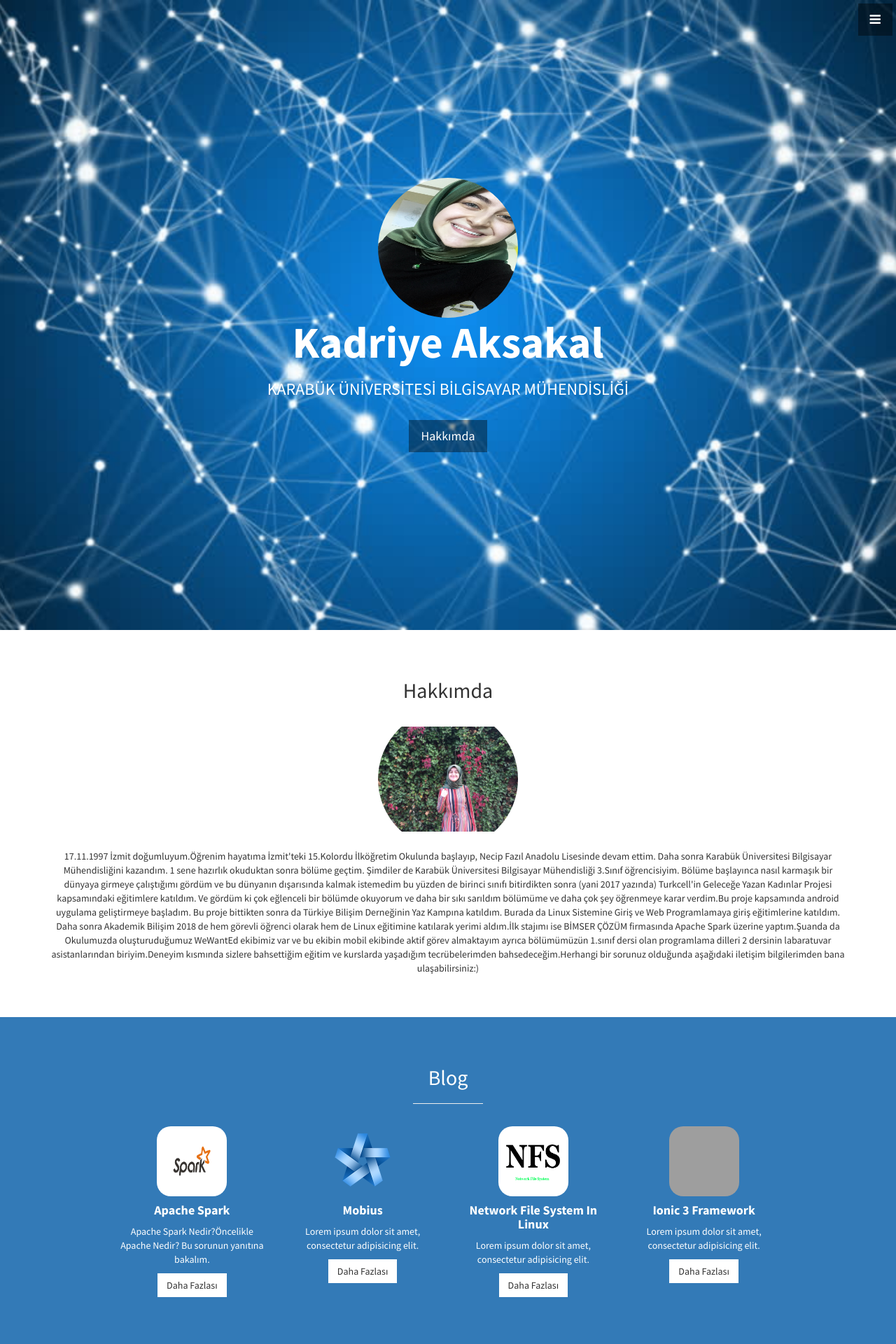
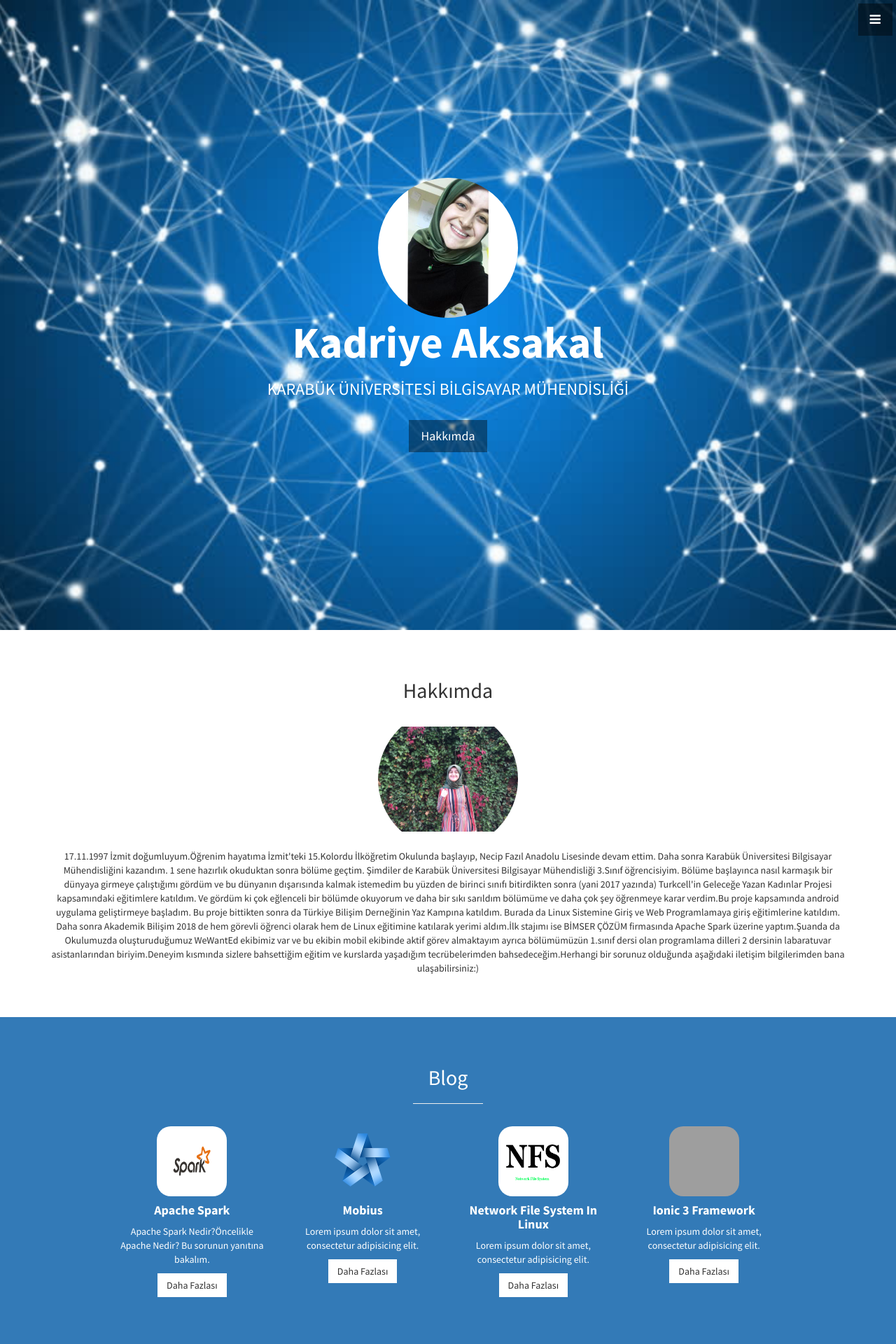
Before and after one commit to KadriyeAksakal/KadriyeAksakal.github.io, a Jekyll site: the page built from index.html, in a window 1280 px wide. Shown: the top 1920 px of the page at 70% size. Built offline with Jekyll 4.4.1, drawn with Linux system fonts in a browser that asks for light colours; grey boxes are pictures that could not be loaded.

Commit message:
Update header.html

```diff
--- a/_includes/header.html
+++ b/_includes/header.html
@@ -1,6 +1,6 @@
 <header id="top" class="header">
   <div class="text-vertical-center">
-	<img style="height:200px; width:200px; border-radius:100px;" src="img/mee.JPG">
+	<img style="height:200px; width:200px; border-radius:100px;" src="img/me.jpeg">
     <h1>Kadriye Aksakal</h1>
     <h3>KARABÜK ÜNİVERSİTESİ BİLGİSAYAR MÜHENDİSLİĞİ</h3>
     <br>
```
